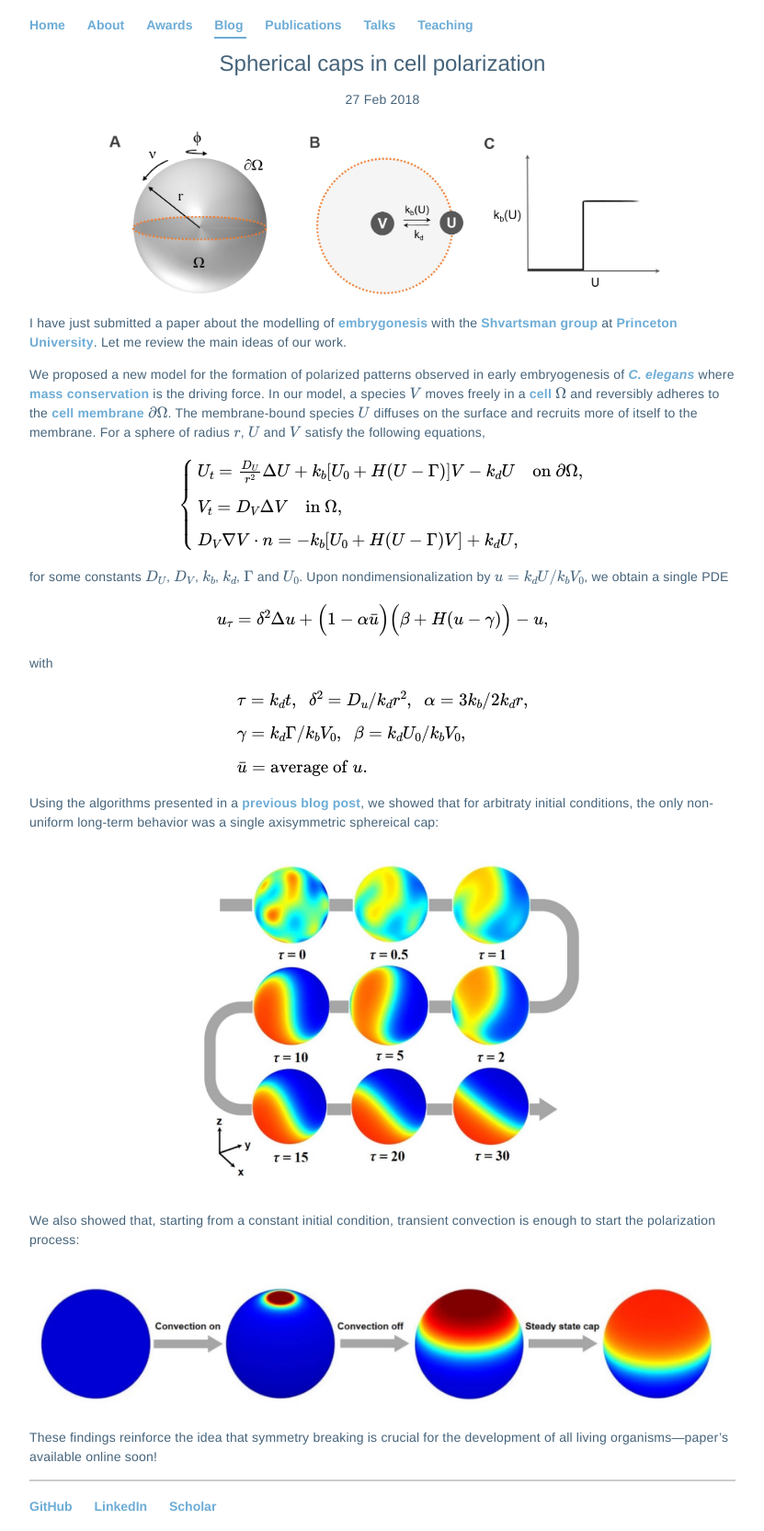
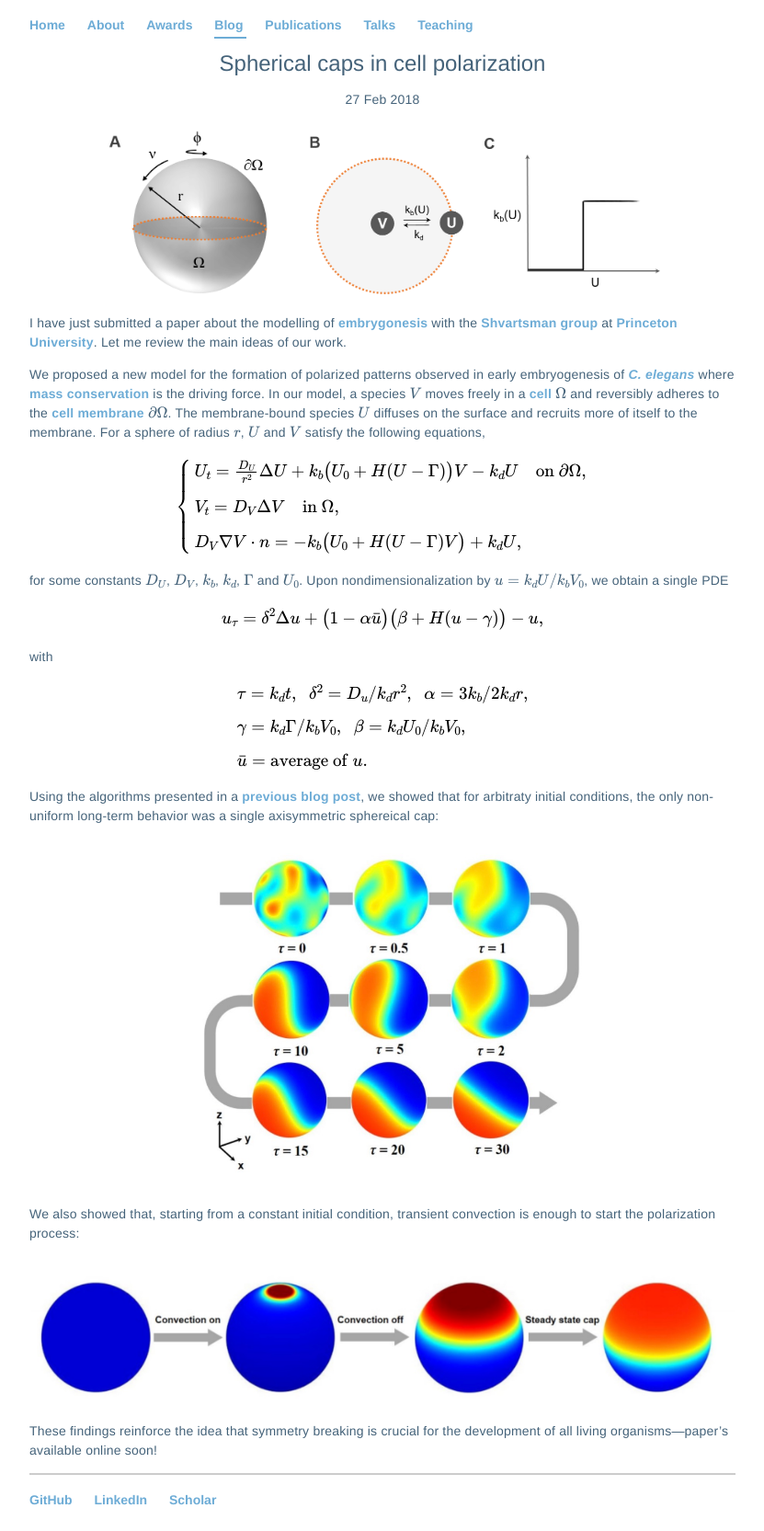
Before and after one commit to Hadrien-Montanelli/Hadrien-Montanelli.github.io, a Jekyll site: the page built from _posts/2018-02-28-spherical-caps.md, in a window 1280 px wide. Shown: the whole page at 92% size, without its empty margins (224-1055 px from the left). Built offline with Jekyll 4.4.1, drawn with Linux system fonts in a browser that asks for light colours; formulas are drawn with MathJax 3.

Commit message:
Minor update in last post.

```diff
--- a/_posts/2018-02-28-spherical-caps.md
+++ b/_posts/2018-02-28-spherical-caps.md
@@ -29,10 +29,10 @@ For a sphere of radius $$r$$, $$U$$ and $$V$$ satisfy the following equations,
 $$
 \left\{
 \begin{array}{l}
-U_t = \frac{D_U}{r^2}\Delta U + k_b[U_0 + H(U - \Gamma)]V - k_d U
+U_t = \frac{D_U}{r^2}\Delta U + k_b\big(U_0 + H(U - \Gamma)\big)V - k_d U
 \quad\text{on $\partial\Omega$}, \\[5pt]
 V_t = D_V\Delta V\quad\text{in $\Omega$}, \\[5pt]
-D_V\nabla V\cdot n = -k_b [U_0 + H(U - \Gamma)V] + k_d U,
+D_V\nabla V\cdot n = -k_b\big(U_0 + H(U - \Gamma)V\big) + k_d U,
 \end{array}
 \right.
 $$
@@ -41,7 +41,7 @@ for some constants $$D_U$$, $$D_V$$, $$k_b$$, $$k_d$$, $$\Gamma$$ and $$U_0$$.
 Upon nondimensionalization by $$u=k_dU/k_bV_0$$, we obtain a single PDE
 
 $$
-u_\tau = \delta^2\Delta u + \Big(1 - \alpha\bar{u}\Big)\Big(\beta+H(u - \gamma)\Big) - u,
+u_\tau = \delta^2\Delta u + \big(1 - \alpha\bar{u}\big)\big(\beta+H(u - \gamma)\big) - u,
 $$
 
 with
```
Also changed, not shown: 2 other files.
